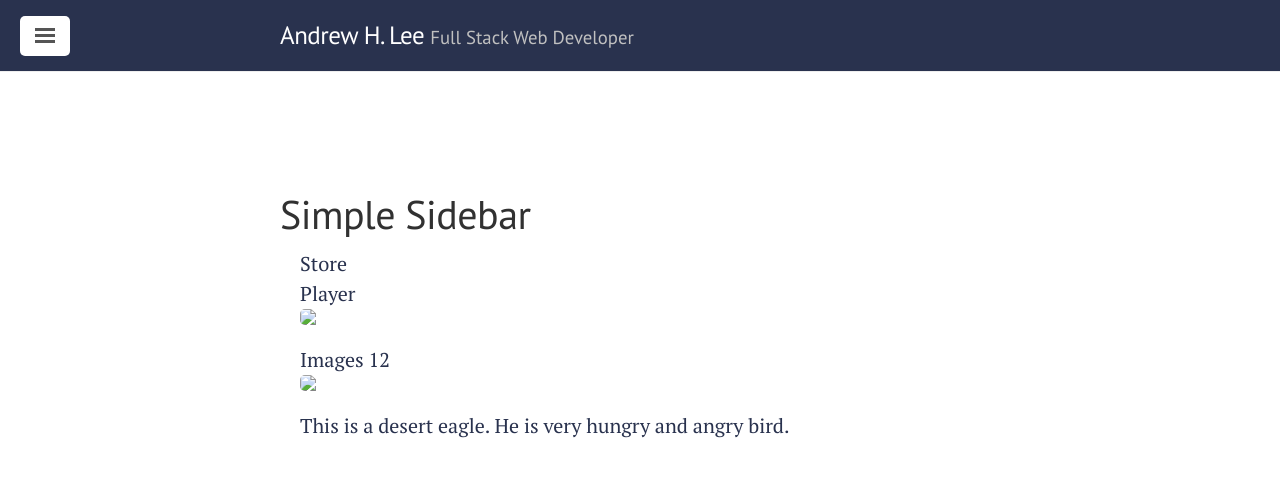
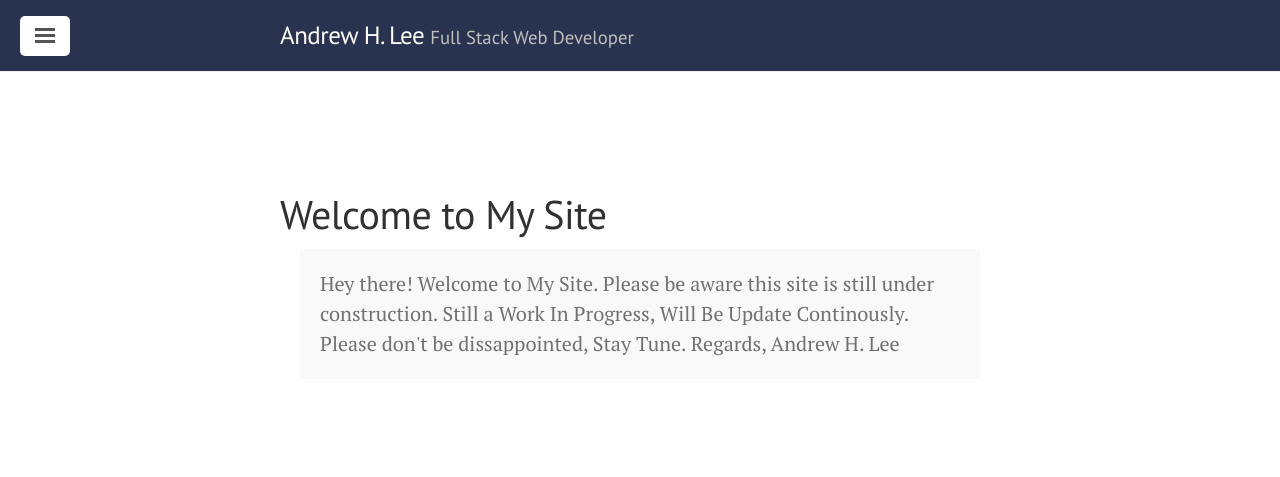
Before and after one commit to andrew-h-lee/andrew-h-lee.github.io, a Jekyll site: the page built from index.html, in a window 1280 px wide. Shown: the top 477 px of the page. Built offline with Jekyll 4.4.1, drawn with Linux system fonts in a browser that asks for light colours; the list of posts is cut into pages by our own code.

Commit message:
Notice Update

```diff
--- a/index.html
+++ b/index.html
@@ -9,52 +9,23 @@ title: Home
     <div class="row">
       <div class="col-lg-12">
         <a href="#menu-toggle" class="btn btn-default" id="menu-toggle"><i class="fa fa-fw"></i></i></a>
-                        <h1>Simple Sidebar</h1>
+        <h1>Welcome to My Site</h1>
 
         <body class="metro">
           <div class="container">
-                                <div class="tile bg-darkPink">
-                                    <div class="tile-content icon">
-                                        <i class="icon-cart-2"></i>
+            <p class="message">
+              Hey there! Welcome to My Site.
+              Please be aware this site is still under construction.
+              Still a Work In Progress, Will Be Update Continously.
+              Please don't be dissappointed, Stay Tune.
+
+              Regards,
+
+              Andrew H. Lee
+            </p>
           </div>
-                                    <div class="tile-status">
-                                        <span class="name">Store</span>
-                                    </div>
-                                </div>
+        </body>
 
-                                <div class="tile double bg-amber">
-                                    <div class="tile-content icon">
-                                        <i class="icon-play-alt"></i>
-                                    </div>
-                                    <div class="brand bg-black">
-                                        <span class="label fg-white">Player</span>
-                                        <div class="badge bg-darkRed paused"></div>
-                                    </div>
-                                </div>
-
-                                <div class="tile">
-                                    <div class="tile-content image">
-                                        <img src="#">
-                                    </div>
-                                    <div class="brand">
-                                        <span class="label fg-white">Images</span>
-                                        <span class="badge bg-orange">12</span>
-                                    </div>
-                                </div>
-
-                                <div class="tile double">
-                                    <div class="tile-content image">
-                                        <img src="#">
-                                    </div>
-                                    <div class="brand bg-dark opacity">
-                                        <span class="text">
-                                    This is a desert eagle. He is very hungry and angry bird.
-                                </span>
-                                    </div>
-                                </div>
-                            </div>
-
-                        </body>
       </div>
     </div>
   </div>
```
Lines whose indentation alone changed are shown as unchanged.
